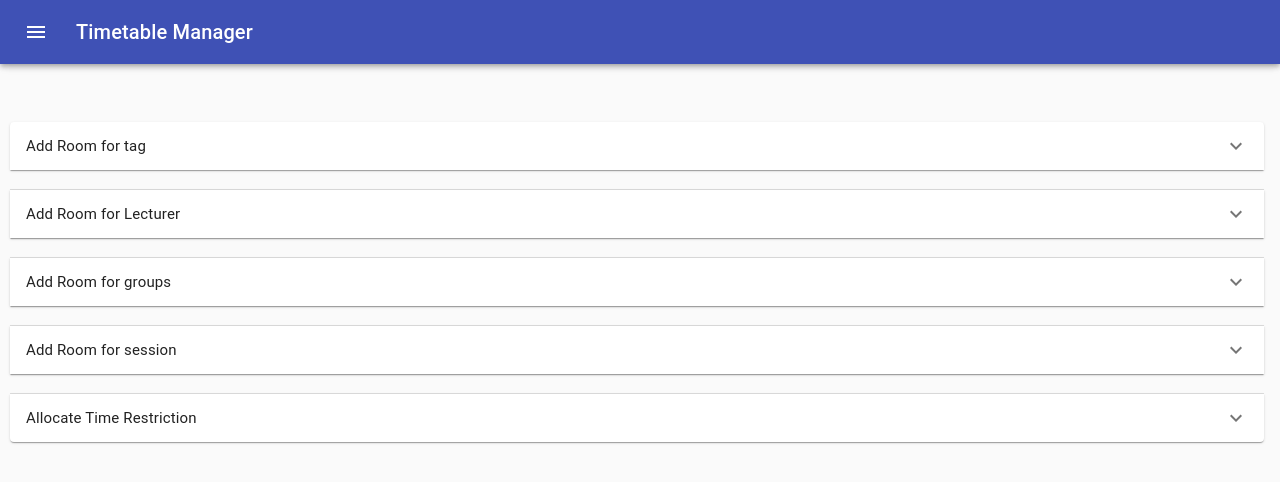
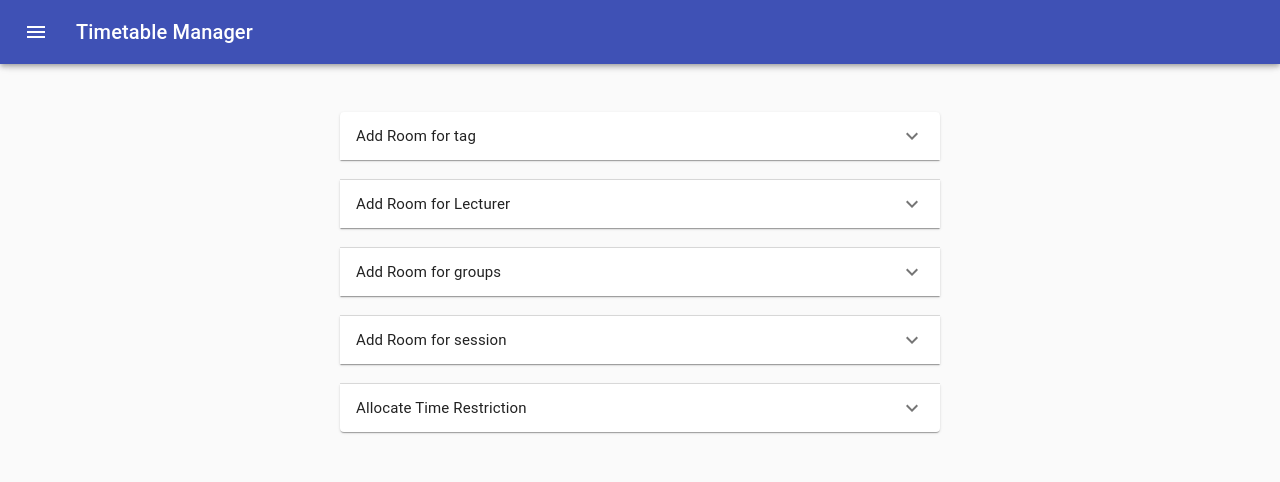
Before and after one commit to SLIIT-Group/Timetable-Manager, a React app: page /rooms in a window 1280 px wide. Shown: the top 482 px of the page. Built offline with nearby package versions, Linux system fonts and the light colour scheme; the HTML template or start-up script is replaced by a standard one.

Commit message:
Aligned#

```diff
--- a/src/components/Location/LocationManager.js
+++ b/src/components/Location/LocationManager.js
@@ -29,6 +29,16 @@ const useStyles = makeStyles((theme) => ({
     width: "98%",
     margin: "10px",
     marginRight: "10px",
+  },
+  layout: {
+    width: "auto",
+    marginLeft: theme.spacing(2),
+    marginRight: theme.spacing(2),
+    [theme.breakpoints.up(600 + theme.spacing(2) * 2)]: {
+      width: 600,
+      marginLeft: "auto",
+      marginRight: "auto",
+    },
   },
   heading: {
     fontSize: theme.typography.pxToRem(15),
@@ -84,7 +94,7 @@ export default function LocationManager() {
   };
 
   return (
-    <div className={classes.root}>
+    <div className={classes.layout}>
       <Accordion>
         <AccordionSummary
           expandIcon={<ExpandMoreIcon />}
@@ -97,7 +107,7 @@ export default function LocationManager() {
         </AccordionSummary>
         <AccordionDetails>
           <Typography>
-            <div style={{ marginLeft: "300px" }}>
+            <div style={{ marginLeft: "100px" }}>
               <form className="form-inline">
                 <div className="form-group mx-sm-3 mb-2">
                   <input
@@ -186,7 +196,7 @@ export default function LocationManager() {
         </AccordionSummary>
         <AccordionDetails>
           <Typography>
-            <div style={{ display: "inline-flex", marginLeft: "200px" }}>
+            <div style={{ display: "inline-flex", marginLeft: "50px" }}>
               <Grid>
                 <TextField
                   select
@@ -200,11 +210,11 @@ export default function LocationManager() {
                   ))}
                 </TextField>
               </Grid>
-              <div style={{ flexDirection: "column", marginLeft: "100px" }}>
+              <div style={{ flexDirection: "column", marginLeft: "30px" }}>
                 <p>Room</p>
                 <p>Capacity</p>
               </div>
-              <div style={{ marginLeft: "5px" }}>
+              <div style={{ marginLeft: "2px" }}>
                 <input
                   type="text"
                   style={{ width: "70px", borderRadius: "10px" }}
@@ -235,7 +245,7 @@ export default function LocationManager() {
             >
               Add
             </button>
-            <div style={{ marginLeft: "180px", padding: "50px" }}>
+            <div style={{ padding: "50px" }}>
               <div className="input-group">
                 <input
                   type="text"
--- a/src/components/Location/Rooms.js
+++ b/src/components/Location/Rooms.js
@@ -27,7 +27,17 @@ const useStyles = makeStyles((theme) => ({
   root: {
     width: "98%",
     margin: "10px",
-    marginRight: "10px",
+    marginRight: "100px",
+  },
+  layout: {
+    width: "auto",
+    marginLeft: theme.spacing(2),
+    marginRight: theme.spacing(2),
+    [theme.breakpoints.up(600 + theme.spacing(2) * 2)]: {
+      width: 600,
+      marginLeft: "auto",
+      marginRight: "auto",
+    },
   },
   heading: {
     fontSize: theme.typography.pxToRem(15),
@@ -83,7 +93,7 @@ export default function Rooms() {
   };
 
   return (
-    <div className={classes.root}>
+    <div className={classes.layout}>
       <Accordion>
         <AccordionSummary
           expandIcon={<ExpandMoreIcon />}
@@ -94,7 +104,7 @@ export default function Rooms() {
         </AccordionSummary>
         <AccordionDetails>
           <Typography>
-            <div style={{ marginLeft: "150px" }}>
+            <div style={{ marginLeft: "20px" }}>
               <form className="form-inline">
                 <div className="form-group mx-sm-3 mb-2">
                   <Grid>
@@ -103,7 +113,7 @@ export default function Rooms() {
                       label="Buildings"
                       variant="outlined"
                       disabled={!buildings.length}
-                      style={{ width: "160px" }}
+                      style={{ width: "130px" }}
                     >
                       {buildings.map((option) => (
                         <MenuItem value={option}>{option}</MenuItem>
@@ -116,7 +126,7 @@ export default function Rooms() {
                       label="Buildings"
                       variant="outlined"
                       disabled={!buildings.length}
-                      style={{ width: "160px", marginLeft: "10px" }}
+                      style={{ width: "130px", marginLeft: "10px" }}
                     >
                       {buildings.map((option) => (
                         <MenuItem value={option}>{option}</MenuItem>
@@ -129,7 +139,7 @@ export default function Rooms() {
                       label="Buildings"
                       variant="outlined"
                       disabled={!buildings.length}
-                      style={{ width: "160px", marginLeft: "10px" }}
+                      style={{ width: "130px", marginLeft: "10px" }}
                     >
                       {buildings.map((option) => (
                         <MenuItem value={option}>{option}</MenuItem>
@@ -224,7 +234,7 @@ export default function Rooms() {
         </AccordionSummary>
         <AccordionDetails>
           <Typography>
-            <div style={{ marginLeft: "150px" }}>
+            <div style={{ marginLeft: "20px" }}>
               <form className="form-inline">
                 <div className="form-group mx-sm-3 mb-2">
                   <Grid>
@@ -233,7 +243,7 @@ export default function Rooms() {
                       label="Buildings"
                       variant="outlined"
                       disabled={!buildings.length}
-                      style={{ width: "160px" }}
+                      style={{ width: "130px" }}
                     >
                       {buildings.map((option) => (
                         <MenuItem value={option}>{option}</MenuItem>
@@ -246,7 +256,7 @@ export default function Rooms() {
                       label="Buildings"
                       variant="outlined"
                       disabled={!buildings.length}
-                      style={{ width: "160px", marginLeft: "10px" }}
+                      style={{ width: "130px", marginLeft: "10px" }}
                     >
                       {buildings.map((option) => (
                         <MenuItem value={option}>{option}</MenuItem>
@@ -259,7 +269,7 @@ export default function Rooms() {
                       label="Buildings"
                       variant="outlined"
                       disabled={!buildings.length}
-                      style={{ width: "160px", marginLeft: "10px" }}
+                      style={{ width: "130px", marginLeft: "10px" }}
                     >
                       {buildings.map((option) => (
                         <MenuItem value={option}>{option}</MenuItem>
@@ -352,7 +362,7 @@ export default function Rooms() {
         </AccordionSummary>
         <AccordionDetails>
           <Typography>
-            <div style={{ marginLeft: "250px" }}>
+            <div style={{ marginLeft: "80px" }}>
               <form className="form-inline">
                 <div className="form-group mx-sm-3 mb-2">
                   <Grid>
@@ -361,7 +371,7 @@ export default function Rooms() {
                       label="Buildings"
                       variant="outlined"
                       disabled={!buildings.length}
-                      style={{ width: "160px" }}
+                      style={{ width: "130px" }}
                     >
                       {buildings.map((option) => (
                         <MenuItem value={option}>{option}</MenuItem>
@@ -374,7 +384,7 @@ export default function Rooms() {
                       label="Buildings"
                       variant="outlined"
                       disabled={!buildings.length}
-                      style={{ width: "160px", marginLeft: "10px" }}
+                      style={{ width: "130px", marginLeft: "10px" }}
                     >
                       {buildings.map((option) => (
                         <MenuItem value={option}>{option}</MenuItem>
@@ -465,7 +475,7 @@ export default function Rooms() {
         </AccordionSummary>
         <AccordionDetails>
           <Typography>
-            <div style={{ marginLeft: "150px" }}>
+            <div style={{ marginLeft: "20px" }}>
               <form className="form-inline">
                 <div className="form-group mx-sm-3 mb-2">
                   <Grid>
@@ -474,7 +484,7 @@ export default function Rooms() {
                       label="Buildings"
                       variant="outlined"
                       disabled={!buildings.length}
-                      style={{ width: "160px" }}
+                      style={{ width: "130px" }}
                     >
                       {buildings.map((option) => (
                         <MenuItem value={option}>{option}</MenuItem>
@@ -487,7 +497,7 @@ export default function Rooms() {
                       label="Buildings"
                       variant="outlined"
                       disabled={!buildings.length}
-                      style={{ width: "160px", marginLeft: "10px" }}
+                      style={{ width: "130px", marginLeft: "10px" }}
                     >
                       {buildings.map((option) => (
                         <MenuItem value={option}>{option}</MenuItem>
@@ -592,7 +602,7 @@ export default function Rooms() {
         </AccordionSummary>
         <AccordionDetails>
           <Typography>
-            <div style={{ marginLeft: "150px" }}>
+            <div style={{ marginLeft: "20px" }}>
               <form className="form-inline">
                 <div className="form-group mx-sm-3 mb-2">
                   <Grid>
@@ -601,7 +611,7 @@ export default function Rooms() {
                       label="Buildings"
                       variant="outlined"
                       disabled={!buildings.length}
-                      style={{ width: "160px" }}
+                      style={{ width: "130px" }}
                     >
                       {buildings.map((option) => (
                         <MenuItem value={option}>{option}</MenuItem>
@@ -614,7 +624,7 @@ export default function Rooms() {
                       label="Buildings"
                       variant="outlined"
                       disabled={!buildings.length}
-                      style={{ width: "160px", marginLeft: "10px" }}
+                      style={{ width: "130px", marginLeft: "10px" }}
                     >
                       {buildings.map((option) => (
                         <MenuItem value={option}>{option}</MenuItem>
@@ -627,7 +637,7 @@ export default function Rooms() {
                       label="Buildings"
                       variant="outlined"
                       disabled={!buildings.length}
-                      style={{ width: "160px", marginLeft: "10px" }}
+                      style={{ width: "130px", marginLeft: "10px" }}
                     >
                       {buildings.map((option) => (
                         <MenuItem value={option}>{option}</MenuItem>
--- a/src/components/Location/Stats.js
+++ b/src/components/Location/Stats.js
@@ -15,6 +15,16 @@ const useStyles = makeStyles((theme) => ({
     width: "98%",
     margin: "10px",
     marginRight: "10px",
+  },
+  layout: {
+    width: "auto",
+    marginLeft: theme.spacing(2),
+    marginRight: theme.spacing(2),
+    [theme.breakpoints.up(600 + theme.spacing(2) * 2)]: {
+      width: 600,
+      marginLeft: "auto",
+      marginRight: "auto",
+    },
   },
   heading: {
     fontSize: theme.typography.pxToRem(15),
@@ -37,7 +47,7 @@ export default function Stats() {
   };
 
   return (
-    <div className={classes.root}>
+    <div className={classes.layout}>
       <Accordion
         expanded={expanded === "panel1"}
         onChange={handleChange("panel1")}
@@ -51,7 +61,7 @@ export default function Stats() {
             Statistical Informations
           </Typography>
         </AccordionSummary>
-        <div style={{ marginLeft: "400px" }}>
+        <div style={{ marginLeft: "150px" }}>
           <AccordionDetails>
             <Typography>
               <Grid>
@@ -72,7 +82,7 @@ export default function Stats() {
         </div>
         <div>
           <PieChart
-            style={{ width: "300px", height: "300px", marginLeft: "350px" }}
+            style={{ width: "250px", height: "250px", marginLeft: "130px" }}
             data={[
               { title: "One", value: 50, color: "#E38627" },
               { title: "Two", value: 50, color: "#C13C37" },
```
